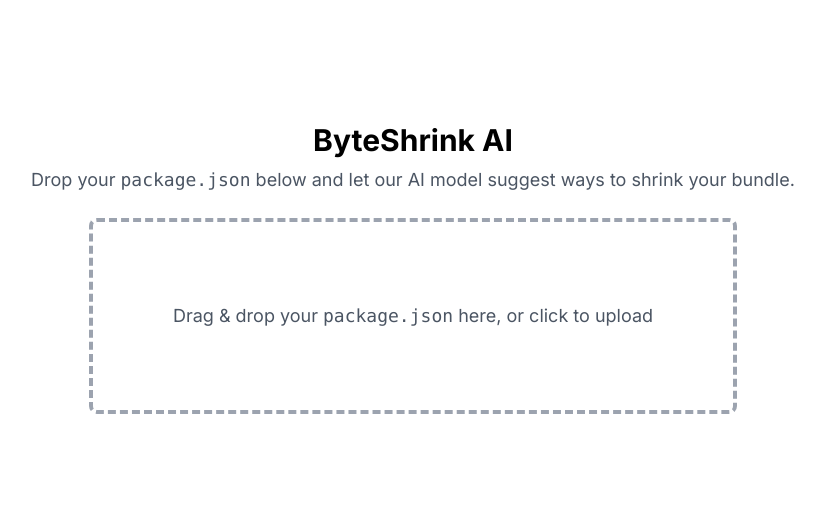
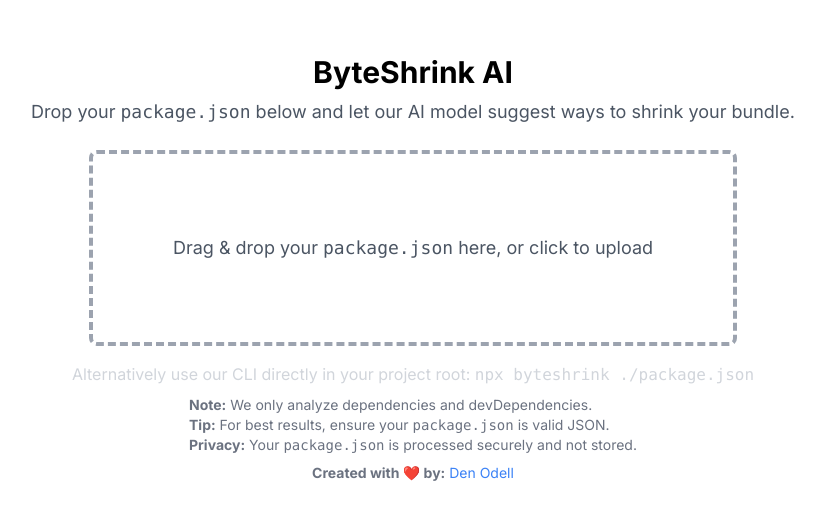
Before and after one commit to byteshrink/byteshrink.dev, a Next.js app: page / in a window 1280 px wide. Shown: the part 132-652 px from the top of the page, without its empty margins (227-1052 px from the left). Built offline with nearby package versions, Linux system fonts and the light colour scheme.

Commit message:
Update page.tsx

```diff
--- a/app/page.tsx
+++ b/app/page.tsx
@@ -73,6 +73,9 @@ export default function Home() {
         <p className="text-center text-lg text-gray-600">Drag & drop your <code>package.json</code> here, or click to upload</p>
       </div>
 
+      <p className="text-base text-gray-300 mt-4">Alternatively use our CLI directly in your project root: <code>npx byteshrink ./package.json</code></p>
+
+
       {loading && <p className="mt-6 text-blue-500 animate-pulse">Analyzing your dependencies…</p>}
       {error && <p className="mt-6 text-red-500">❌ {error}</p>}
       {html && (
@@ -81,6 +84,17 @@ export default function Home() {
           dangerouslySetInnerHTML={{ __html: html }}
         />
       )}
+
+
+        <p className="text-sm text-gray-500 mt-2">
+            <strong>Note:</strong> We only analyze dependencies and devDependencies.<br />
+            <strong>Tip:</strong> For best results, ensure your <code>package.json</code> is valid JSON.<br />
+            <strong>Privacy:</strong> Your <code>package.json</code> is processed securely and not stored.
+        </p>
+
+      <p className="text-sm text-gray-500 mt-2">
+        <strong>Created with ❤️ by:</strong> <a href="https://denodell.com" className="text-blue-500 hover:underline">Den Odell</a>
+      </p>
     </main>
   );
 }
```
